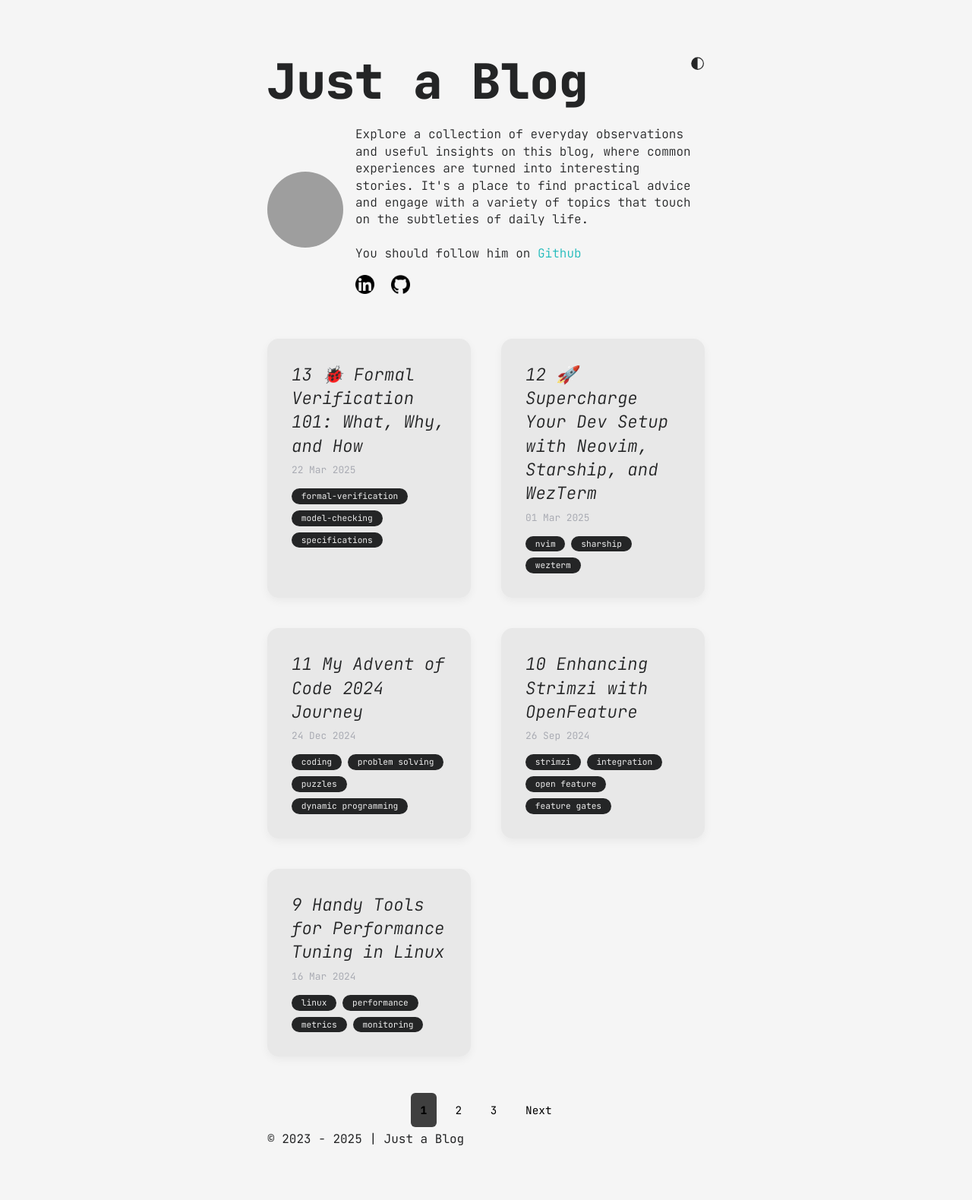
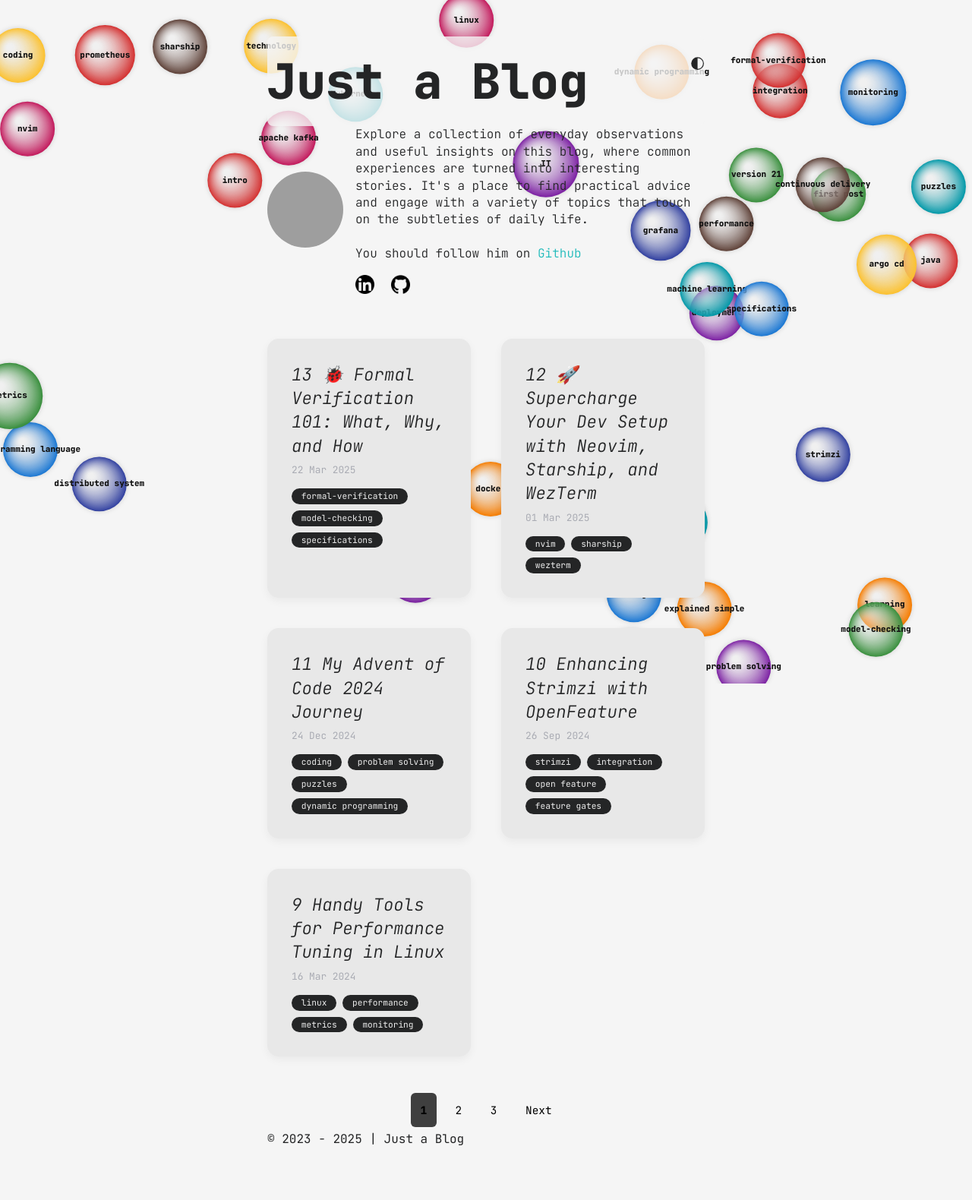
Before and after one commit to see-quick/see-quick.github.io, a Jekyll site: the page built from index.html, in a window 1280 px wide. Shown: the whole page at 76% size. Built offline with Jekyll 4.4.1, drawn with Linux system fonts in a browser that asks for light colours; the list of posts is cut into pages by our own code; grey boxes are pictures that could not be loaded.

Commit message:
Make background bubble knowledge
Signed-off-by: see-quick <maros.orsak159@gmail.com>

```diff
--- a/Gemfile
+++ b/Gemfile
@@ -1,6 +1,7 @@
 # frozen_string_literal: true
 source "https://rubygems.org"
 
+gem "csv"
 gem "jemoji"
 gem "jekyll-seo-tag"
 gem "jekyll-sitemap"
--- /dev/null
+++ b/_includes/bubble-chart.html
@@ -0,0 +1,109 @@
+<canvas id="bubbleCanvas"></canvas>
+
+<script>
+(function () {
+    const categoryData = Object.entries(categories).map(([key, val]) => ({
+        name: key,
+        value: val.length,
+    }));
+
+    const colorPalettes = {
+        light: [
+            '#d32f2f', '#388e3c', '#1976d2', '#fbc02d', '#7b1fa2',
+            '#0097a7', '#f57c00', '#c2185b', '#5d4037', '#303f9f'
+        ],
+        dark: [
+            'hsla(0, 100%, 75%, 0.5)', 'hsla(140, 100%, 75%, 0.5)', 'hsla(210, 100%, 75%, 0.5)',
+            'hsla(50, 100%, 75%, 0.5)', 'hsla(280, 100%, 75%, 0.5)',
+            'hsla(180, 100%, 75%, 0.5)', 'hsla(20, 100%, 75%, 0.5)', 'hsla(330, 100%, 75%, 0.5)',
+            'hsla(30, 100%, 75%, 0.5)', 'hsla(240, 100%, 75%, 0.5)'
+        ]
+    };
+
+    function getCurrentTheme() {
+        const stored = localStorage.getItem("theme");
+        if (stored === "light" || stored === "dark") return stored;
+        return window.matchMedia("(prefers-color-scheme: dark)").matches ? "dark" : "light";
+    }
+
+    const canvas = document.getElementById("bubbleCanvas");
+    const ctx = canvas.getContext("2d");
+    canvas.width = window.innerWidth;
+    canvas.height = window.innerHeight;
+
+    function generateBubbles(theme) {
+        const palette = colorPalettes[theme];
+        return categoryData.map((cat, i) => {
+            const radius = 30 + cat.value * 5;
+            return {
+                name: cat.name,
+                value: cat.value,
+                x: Math.random() * canvas.width,
+                y: Math.random() * canvas.height,
+                vx: (Math.random() - 0.5) * 1.5,
+                vy: (Math.random() - 0.5) * 1.5,
+                radius,
+                baseRadius: radius,
+                color: palette[i % palette.length],
+                highlight: theme === 'light' ? 'rgba(255, 255, 255, 0.3)' : 'rgba(255, 255, 255, 0.5)',
+                fontColor: theme === 'light' ? '#111' : '#fff',
+            };
+        });
+    }
+
+    canvas.width = window.innerWidth;
+    canvas.height = window.innerHeight;
+
+    let currentTheme = getCurrentTheme();
+    let bubbles = generateBubbles(currentTheme);
+
+    function drawBubble(bubble) {
+        const gradient = ctx.createRadialGradient(
+            bubble.x - bubble.radius * 0.3, bubble.y - bubble.radius * 0.3, bubble.radius * 0.1,
+            bubble.x, bubble.y, bubble.radius
+        );
+        gradient.addColorStop(0, bubble.highlight);
+        gradient.addColorStop(1, bubble.color);
+
+        ctx.beginPath();
+        ctx.arc(bubble.x, bubble.y, bubble.radius, 0, 2 * Math.PI);
+        ctx.fillStyle = gradient;
+        ctx.shadowColor = "rgba(0,0,0,0.15)";
+        ctx.shadowBlur = 6;
+        ctx.fill();
+        ctx.shadowBlur = 0;
+
+        ctx.fillStyle = bubble.fontColor;
+        ctx.font = "bold 11px JetBrains Mono";
+        ctx.textAlign = "center";
+        ctx.textBaseline = "middle";
+        ctx.fillText(bubble.name, bubble.x, bubble.y);
+    }
+
+    function update() {
+        // Check if theme has changed
+        const newTheme = getCurrentTheme();
+        if (newTheme !== currentTheme) {
+            currentTheme = newTheme;
+            bubbles = generateBubbles(currentTheme);
+        }
+
+        ctx.clearRect(0, 0, canvas.width, canvas.height);
+        for (let b of bubbles) {
+            b.x += b.vx;
+            b.y += b.vy;
+
+            if (b.x < b.radius || b.x > canvas.width - b.radius) b.vx *= -1;
+            if (b.y < b.radius || b.y > canvas.height - b.radius) b.vy *= -1;
+
+            const pulse = Math.sin(Date.now() * 0.002 + b.value) * 1.5;
+            b.radius = b.baseRadius + pulse;
+
+            drawBubble(b);
+        }
+        requestAnimationFrame(update);
+    }
+
+    update();
+}());
+</script>
--- a/_layouts/blog.html
+++ b/_layouts/blog.html
@@ -2,6 +2,7 @@
 <html lang="en">
 {% include head.html %}
 <body>
+{% include bubble-chart.html %}
 <main>
   {% include header.html %}
   {% include bio.html %}
--- a/assets/css/blog.css
+++ b/assets/css/blog.css
@@ -18,23 +18,58 @@
 html,
 body {
   font-family: "JetBrains Mono", monospace;
-  background-color: var(--gray-5);
+  background: transparent;
+  backdrop-filter: blur(5px); /* subtle frosted glass vibe */
   color: var(--white-2);
   line-height: 2rem;
   transition: all 0.6s ease-in-out;
+}
+
+body::before {
+  content: "";
+  position: fixed;
+  top: 0; left: 0; right: 0; bottom: 0;
+  z-index: -2;
+  background: #1e1e1e; /* or var(--gray-5) in dark mode */
+  transition: background-color 0.4s ease;
+}
+
+/* Light theme */
+@media (prefers-color-scheme: light) {
+  body::before {
+    background: #f5f5f5; /* match var(--gray-5) in light mode */
+  }
+}
+
+[data-theme="light"] body::before {
+  background: #f5f5f5; /* match var(--gray-5) in light mode */
+}
+
+[data-theme="dark"] body::before {
+  background: #1e1e1e; /* or var(--gray-5) in dark mode */
 }
 
 /* Header */
 header {
   position: sticky;
   top: 0;
-  background-color: var(--gray-5);
   z-index: 50;
   padding: 1.5rem 0;
   display: flex;
   justify-content: space-between;
   align-items: flex-start;
   gap: 1rem;
+  position: relative;
+}
+
+header::before {
+  content: "";
+  position: absolute;
+  inset: 0;
+  background-color: var(--gray-5);
+  opacity: 0.8; /* Adjust this for more/less opacity */
+  z-index: -1; /* Push behind the text */
+  border-radius: 8px; /* Optional: rounded corners */
 }
 
 .site-title {
@@ -144,6 +179,7 @@
   margin: 0 auto;
   max-width: 65ch;
   padding: 3rem 1.5rem 4rem;
+  z-index: 1;
 }
 
 /* Article Cards */
--- a/assets/css/common.css
+++ b/assets/css/common.css
@@ -135,3 +135,33 @@
   border-top: 2px dashed var(--white-2);
   margin: 2rem 0;
 }
+
+#bubbleCanvas {
+  position: fixed;
+  top: 0;
+  left: 0;
+  width: 100vw;
+  height: 100vh;
+  z-index: -1;
+  pointer-events: none;
+}
+
+@media (prefers-color-scheme: light) {
+  #bubbleCanvas {
+    background: #f5f5f5; /* match var(--gray-5) in light mode */
+  }
+}
+
+@media (prefers-color-scheme: dark) {
+  #bubbleCanvas {
+    background: #1e1e1e; /* or var(--gray-5) in dark mode */
+  }
+}
+
+[data-theme="light"] #bubbleCanvas {
+  background: #f5f5f5;
+}
+
+[data-theme="dark"] #bubbleCanvas {
+  background: #1e1e1e;
+}
--- a/assets/js/categories.js
+++ b/assets/js/categories.js
@@ -1,8 +1,20 @@
 ---
 ---
 
-const categories = { {% for category in site.categories %}{% capture category_name %}{{ category | first }}{% endcapture %}{{ category_name | replace: " ", "_" }}: [{% for post in site.categories[category_name] %}{ url: `{{ site.baseurl }}{{ post.url }}`, date: `{{post.date | date_to_string}}`, title: `{{post.title}}`},{% endfor %}],{% endfor %} }
-
+const categories = {
+{% for category in site.categories %}
+{% assign category_name = category[0] %}
+{{ category_name | jsonify }}: [
+  {% for post in category[1] %}
+{
+  url: `{{ site.baseurl }}{{ post.url }}`,
+      date: `{{ post.date | date_to_string }}`,
+    title: `{{ post.title | escape }}` // prevent quotes breaking JS
+}{% unless forloop.last %},{% endunless %}
+{% endfor %}
+]{% unless forloop.last %},{% endunless %}
+{% endfor %}
+};
 console.log(categories)
 
 window.onload = function () {
--- a/assets/js/mode.js
+++ b/assets/js/mode.js
@@ -1,7 +1,8 @@
 const toggleSwitch = document.querySelector("#dark-mode-toggle");
-// const currentTheme = localStorage.getItem("theme");
 
 if (currentTheme) {
+  console.log("Current theme:" + currentTheme)
+  console.log(document.documentElement)
   document.documentElement.setAttribute("data-theme", currentTheme);
 }
 
--- a/index.html
+++ b/index.html
@@ -1,4 +1,3 @@
 ---
-title: Blog
 layout: blog
 ---
```
Also changed, not shown: Gemfile.lock.
